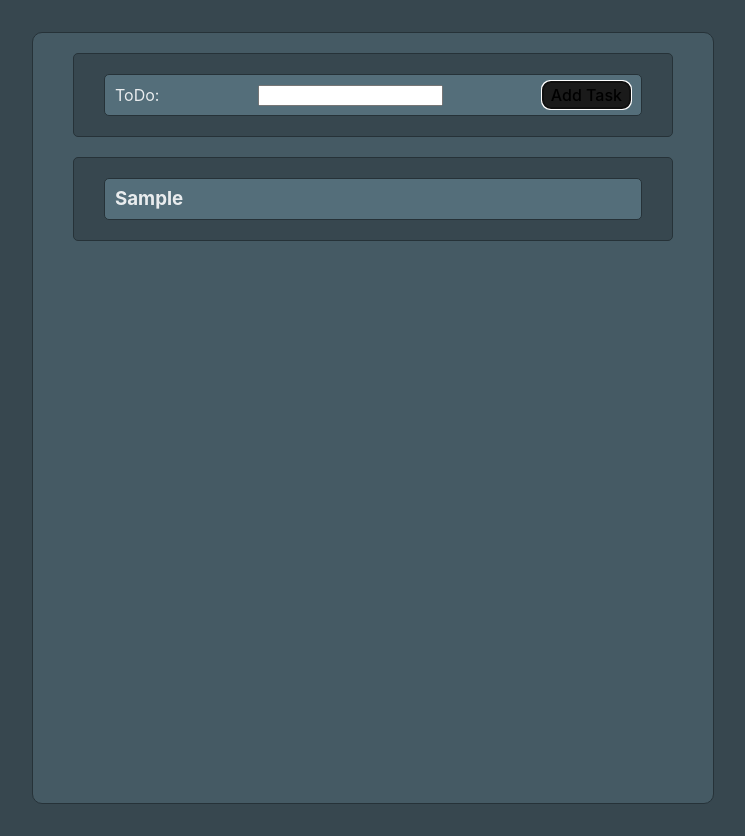
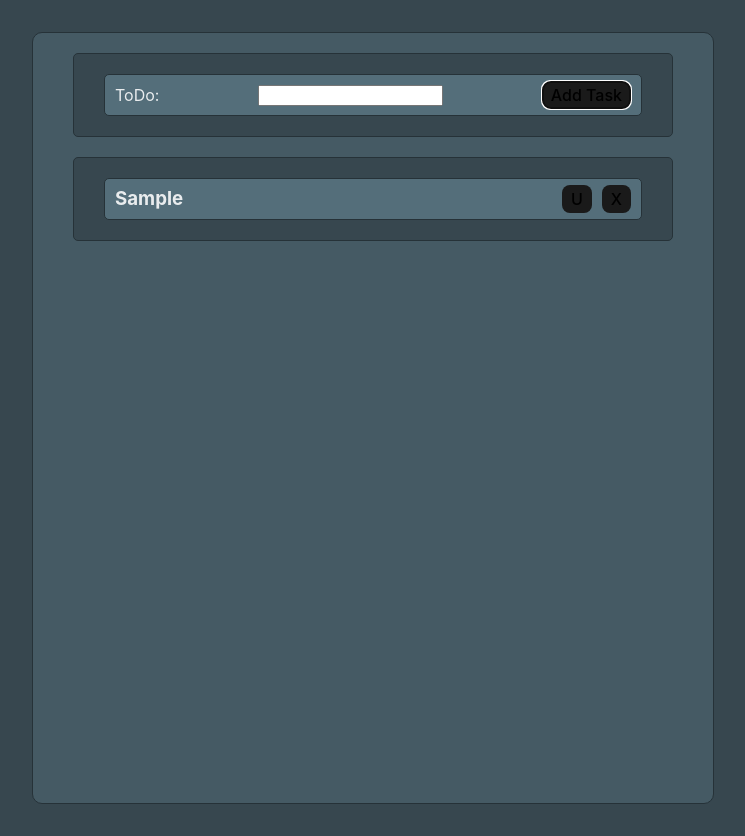
Before and after one commit to G-Jasser/ToDoList-ReactJS, a React (Vite) app: page / in a window 1280 px wide. Both pictures are taken after typing "Sample" into the empty fields and a click on the button "Add Task". Shown: the whole page, without its empty margins (267-1012 px from the left). Built offline with nearby package versions, Linux system fonts and the light colour scheme.

Commit message:
crazy delete

```diff
--- a/src/App.css
+++ b/src/App.css
@@ -53,3 +53,9 @@
   gap: 10px;
   z-index: 20;
 }
+
+.prevent-select {
+  -webkit-user-select: none;
+  -ms-user-select: none;
+  user-select: none;
+}
--- a/src/components/TaskCard.jsx
+++ b/src/components/TaskCard.jsx
@@ -1,6 +1,11 @@
 import React, { useState } from 'react'
+import { useDispatch } from 'react-redux'
+import { updateToDoList } from '../state-slices/todoListSlice'
 
 const TaskCard = ({ task }) => {
+
+
+    const dispatch = useDispatch()
 
     const [toggleDone, setToggleDone] = useState(false)
 
@@ -8,10 +13,29 @@ const TaskCard = ({ task }) => {
         setToggleDone(!toggleDone)
     }
 
+    const handleDeleteCard = () =>{
+        dispatch(updateToDoList(task.id))
+    }
+
+    const handleUpdateCard = () =>{
+        console.log("hello");
+    }
+
     return (
         <div className='TODO-card'>
             <div style={{display:'flex', justifyContent:'space-between'}} onClick={handleToggleDone}>
-                <h3 style={toggleDone?{textDecoration: 'line-through'}:{textDecoration: 'none'}} >{task.taskname}</h3>
+                <h3 className='prevent-select' style={toggleDone?{textDecoration: 'line-through'}:{textDecoration: 'none'}} >{task.taskname}</h3>
+            </div>
+            <div className='TODO-buttons'>
+
+            </div>
+            <div className='TODO-buttons'>
+                <button onClick={handleUpdateCard}>
+                    U
+                </button>
+                <button onClick={handleDeleteCard}>
+                    X
+                </button>
             </div>
         </div>
     )
--- a/src/components/TaskList.jsx
+++ b/src/components/TaskList.jsx
@@ -9,11 +9,19 @@ const TaskList = () => {
     return (
         <div className='TODO-container'>
             <TaskAdder />
-            <div className='TODO-card-container'>
-                {
-                    todoList.map((task) => <TaskCard task={task} key={task.id} />)
-                }
-            </div>
+            {
+                todoList.length>0
+                ?
+                <div className='TODO-card-container'>
+                    {
+                        todoList.map((task) => <TaskCard task={task} key={task.id} />)
+                    }
+                </div>
+                :
+                <h1>
+                    ADD TASKS
+                </h1>
+            }
         </div>
     )
 }
--- a/src/state-slices/todoListSlice.js
+++ b/src/state-slices/todoListSlice.js
@@ -10,16 +10,19 @@ export const todoListSlice = createSlice({
   initialState,
   reducers: {
     addCard: (state, action) => {
-        state.globalID += 1
-        const card = {
-            "taskname": action.payload,
-             "id": state.globalID
-            }
-        state.tasklist.push(card)
+      state.globalID += 1
+      const card = {
+          "taskname": action.payload,
+            "id": state.globalID
+          }
+      state.tasklist.unshift(card)
     },
+    updateToDoList: (state, action) => {
+      state.tasklist = state.tasklist.filter((task) => task.id !== action.payload)
+    }
   },
 })
 
-export const { addCard } = todoListSlice.actions
+export const { addCard, updateToDoList } = todoListSlice.actions
 
 export default todoListSlice.reducer
```
